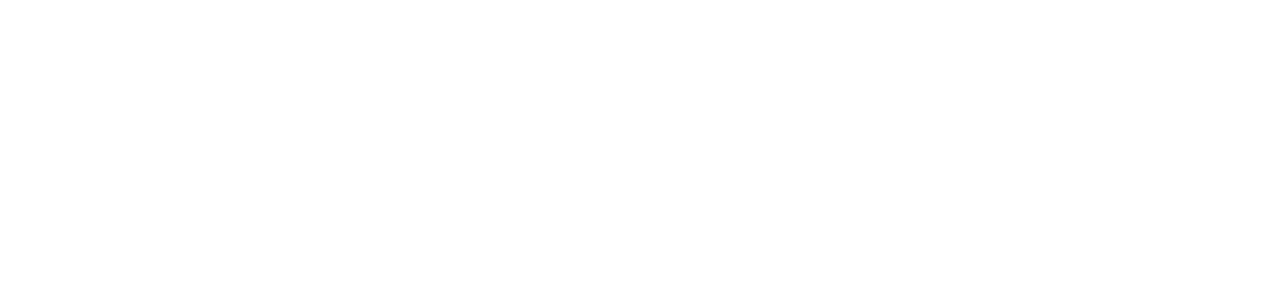
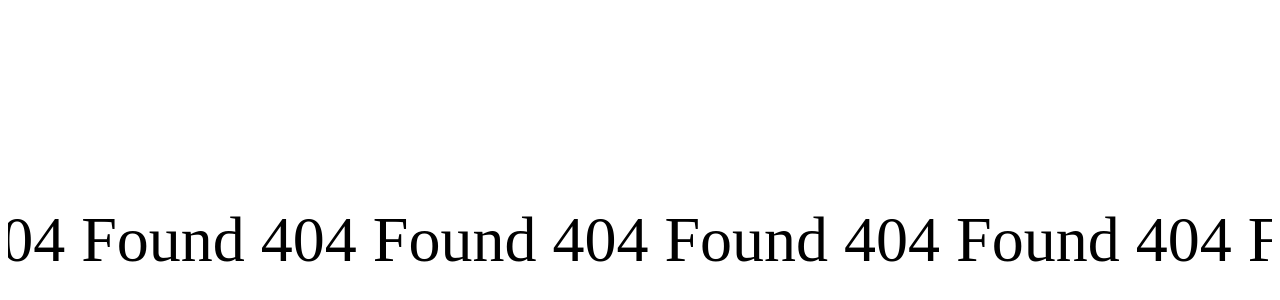
Before and after one commit to KaranChouhan018/image-hover-trail, a Next.js app: page / in a window 1280 px wide. Shown: the part 168-468 px from the top of the page. Built offline with nearby package versions, Linux system fonts and the light colour scheme.

Commit message:
final changes done!

```diff
--- a/app/page.js
+++ b/app/page.js
@@ -98,7 +98,7 @@
       }
       <div className={styles.marquee}>
         <span className={styles.marqueeText}>
-          {Array(200).fill('404 Found').join('   ')}
+          {Array(1000).fill('404 Found').join('   ')}
         </span>
       </div>
     </div>
--- a/app/page.module.css
+++ b/app/page.module.css
@@ -4,10 +4,11 @@
     width: 100%;
     position: relative;
     overflow: hidden;
+
 }
 
 .main img{
-    width: 18vw;
+    width: 16vw;
     position: absolute;
     display: none;
     transform: translateX(-50%) translateY(-50%);;
@@ -26,14 +27,15 @@
 
   .marqueeText {
     display: inline-block;
-    font-size: 2rem;
-    animation: marquee 70s linear infinite;
+    font-size: 4rem;
+    color: black;
+    animation: marquee 600s linear infinite;
 
   }
 
   @keyframes marquee {
     from {
-      transform: translateX(100%);
+      transform: translateX(0);
     }
     to {
       transform: translateX(-100%);
```
